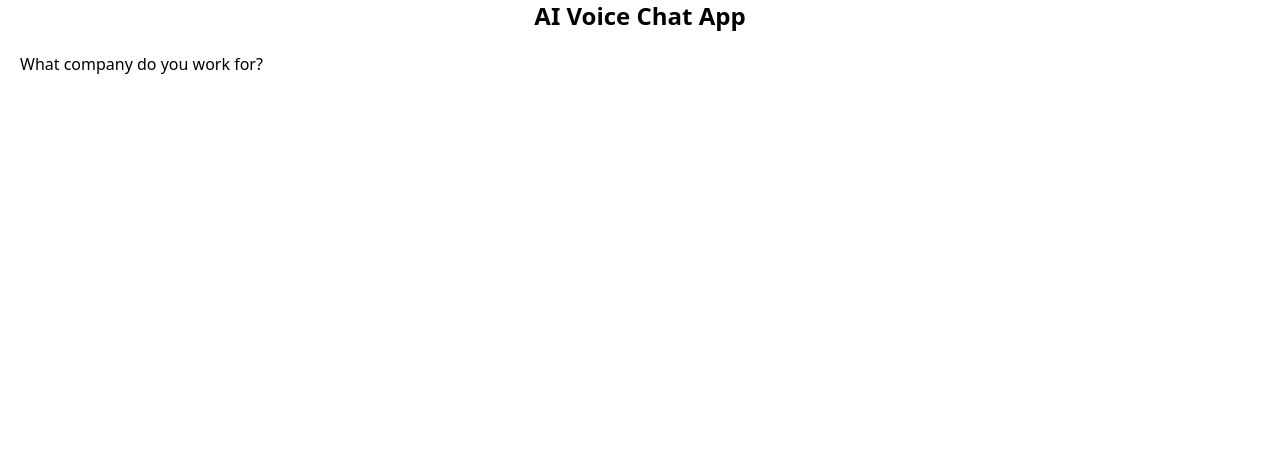
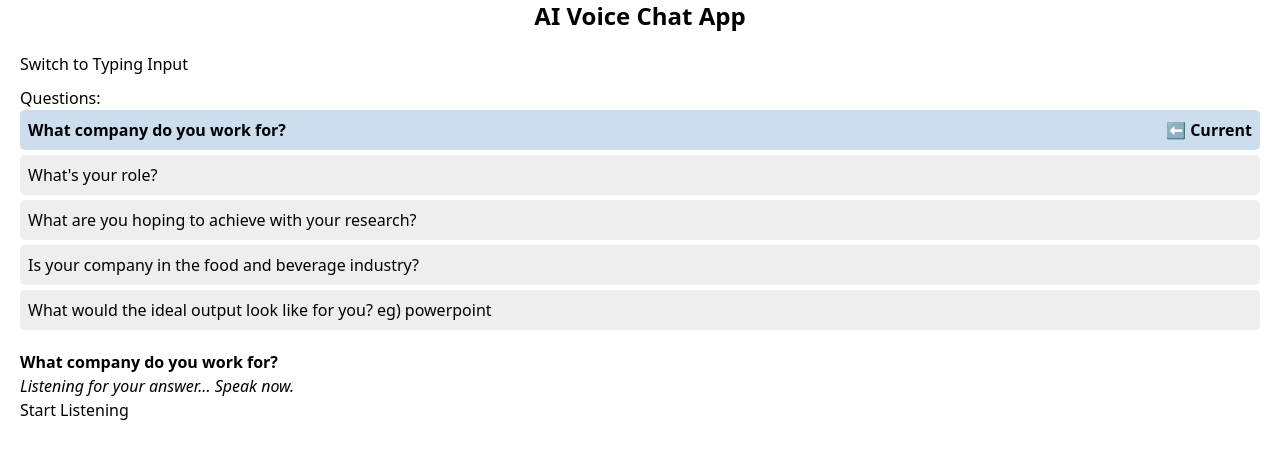
Before and after one commit to vikaschhillar/AI-Onboarding-Voice-Chat, a React (Vite) app: page / in a window 1280 px wide. Both pictures are taken after a click on the button "Start Conversation". Shown: the top 458 px of the page. Built offline with nearby package versions, Linux system fonts and the light colour scheme.

Commit message:
loading page

```diff
--- a/src/components/VoiceAgent.tsx
+++ b/src/components/VoiceAgent.tsx
@@ -17,15 +17,27 @@ export const VoiceAgent: React.FC = () => {
   const [currentPrompt, setCurrentPrompt] = useState("");
   const [transcript, setTranscript] = useState<string[]>([]);
   const [answers, setAnswers] = useState<Record<string, string>>({});
+  const [useVoice, setUseVoice] = useState(true);
+  const [inputValue, setInputValue] = useState("");
+
+  const [loading, setLoading] = useState(false); // Loading during API calls
+  const [saving, setSaving] = useState(false);   // Saving report status
+
   const recognitionRef = useRef<any>(null);
   const waitingForResultRef = useRef(false);
   const currentIndexRef = useRef(index);
   const transcriptRef = useRef<string[]>([]);
   const answersRef = useRef<Record<string, string>>({});
 
-  useEffect(() => { currentIndexRef.current = index; }, [index]);
-  useEffect(() => { transcriptRef.current = transcript; }, [transcript]);
-  useEffect(() => { answersRef.current = answers; }, [answers]);
+  useEffect(() => {
+    currentIndexRef.current = index;
+  }, [index]);
+  useEffect(() => {
+    transcriptRef.current = transcript;
+  }, [transcript]);
+  useEffect(() => {
+    answersRef.current = answers;
+  }, [answers]);
 
   useEffect(() => {
     if (!SpeechRecognition) {
@@ -42,18 +54,21 @@ export const VoiceAgent: React.FC = () => {
       waitingForResultRef.current = false;
       const text = event.results[0][0].transcript;
 
-      setTranscript(prev => {
+      setTranscript((prev) => {
         const updated = [...prev, `User: ${text}`];
         transcriptRef.current = updated;
         return updated;
       });
 
+      setInputValue(text);
       handleUserAnswer(text, currentIndexRef.current);
     };
 
     recognition.onend = () => {
       if (waitingForResultRef.current) {
-        try { recognition.start(); } catch (err) {
+        try {
+          recognition.start();
+        } catch (err) {
           console.warn("Restart failed:", err);
         }
       }
@@ -111,31 +126,27 @@ export const VoiceAgent: React.FC = () => {
     return false;
   };
 
-
   const handleUserAnswer = async (answer: string, currentIndex: number) => {
     if (currentIndex < 0 || currentIndex >= prompts.length) return;
 
     if (isAnswerVague(answer)) {
-      // Speak a clarifying prompt and restart recognition for the same question
       const clarification = "Could you please provide more details?";
-      setTranscript(prev => [...prev, "Agent: " + clarification]);
+      setTranscript((prev) => [...prev, "Agent: " + clarification]);
       await speak(clarification);
-      startRecognition();
+      if (useVoice) startRecognition();
       return; // don't progress index
     }
 
-    setAnswers(prev => {
+    setAnswers((prev) => {
       const updated = { ...prev, [prompts[currentIndex]]: answer };
       answersRef.current = updated;
       return updated;
     });
 
-    // Your existing logic continues here...
     if (currentIndex === 0) {
-      // validation logic...
-      if (currentIndex === 0) {
+      // Show loading during API calls
+      setLoading(true);
       try {
-            // Fetch news about the company
         const newsResponse = await fetch("http://localhost:4567/api/company-news", {
           method: "POST",
           headers: { "Content-Type": "application/json" },
@@ -143,11 +154,13 @@ export const VoiceAgent: React.FC = () => {
         });
         const newsData = await newsResponse.json();
 
-            setAnswers(prev => ({
+        setAnswers((prev) => ({
           ...prev,
-                "Company_News": newsData.articles.map(a => `${a.title} (${a.source})`).join("; ") || "No recent news found."
+          Company_News: newsData.articles
+            .map((a: any) => `${a.title} (${a.source.name || a.source})`)
+            .join("; ") || "No recent news found.",
         }));
-          // Existing industry validation call
+
         const response = await fetch("http://localhost:4567/api/validate-industry", {
           method: "POST",
           headers: { "Content-Type": "application/json" },
@@ -155,7 +168,6 @@ export const VoiceAgent: React.FC = () => {
         });
         const data = await response.json();
 
-          // Also get detailed company summary
         const detailsResponse = await fetch("http://localhost:4567/api/company-details", {
           method: "POST",
           headers: { "Content-Type": "application/json" },
@@ -163,32 +175,31 @@ export const VoiceAgent: React.FC = () => {
         });
         const detailsData = await detailsResponse.json();
 
-          setAnswers(prev => {
+        setAnswers((prev) => {
           const updated = {
             ...prev,
-              "Industry_Confirmed": data.industryMatch ? "Yes" : "No",
-              "Company_Overview": data.companyOverview,
-              "Company_Summary": detailsData.companySummary || "No detailed summary available.",
+            Industry_Confirmed: data.industryMatch ? "Yes" : "No",
+            Company_Overview: data.companyOverview,
+            Company_Summary: detailsData.companySummary || "No detailed summary available.",
           };
           answersRef.current = updated;
           return updated;
         });
       } catch (e) {
         console.error("Company validation or details fetch failed", e);
+      } finally {
+        setLoading(false);
       }
     }
 
-    }
-
-    // Advance to next question
     const nextIndex = currentIndex + 1;
     if (nextIndex < prompts.length) {
       setIndex(nextIndex);
       setCurrentPrompt(prompts[nextIndex]);
+      setInputValue("");
       await speak(prompts[nextIndex]);
-      startRecognition();
+      if (useVoice) startRecognition();
     } else {
-      // End of questions - finalize
       setTimeout(() => {
         setIndex(-1);
         setCurrentPrompt("");
@@ -198,6 +209,21 @@ export const VoiceAgent: React.FC = () => {
     }
   };
 
+  const handleSubmitAnswer = async () => {
+    if (inputValue.trim()) {
+      await handleUserAnswer(inputValue.trim(), index);
+    }
+  };
+
+  const handleEditAnswer = (i: number) => {
+    setIndex(i);
+    setCurrentPrompt(prompts[i]);
+    setInputValue(answers[prompts[i]] || "");
+    if (useVoice) {
+      recognitionRef.current?.stop();
+      waitingForResultRef.current = false;
+    }
+  };
 
   const confirmAndGenerateReport = async () => {
     const confirmed = window.confirm("Do you want to submit the info?");
@@ -205,10 +231,9 @@ export const VoiceAgent: React.FC = () => {
   };
 
   const saveToFile = async () => {
+    setSaving(true);
     const answers = answersRef.current;
     const transcript = transcriptRef.current.join("\n");
-
-    console.log({answers})
 
     const payload = {
       userName: answers["User Name"] || "Unknown User",
@@ -216,8 +241,8 @@ export const VoiceAgent: React.FC = () => {
       role: answers["What's your role?"] || "",
       objective: answers["What are you hoping to achieve with your research?"] || "",
       idealOutput: answers["What would the ideal output look like for you? eg) powerpoint"] || "",
-      industryConfirmed: answers["Industry Confirmed"] || "No",
-      companyOverview: answers["Company Overview"] || "",
+      industryConfirmed: answers["Industry_Confirmed"] || "No",
+      companyOverview: answers["Company_Overview"] || "",
       companySummary: answers["Company_Summary"] || "Something went wrong",
       Company_News: answers["Company_News"],
       transcript,
@@ -235,23 +260,139 @@ export const VoiceAgent: React.FC = () => {
     } catch (error) {
       console.error("Error saving report:", error);
       alert("Failed to save report.");
+    } finally {
+      setSaving(false);
     }
   };
-
 
   const startConversation = async () => {
     setIndex(0);
     setCurrentPrompt(prompts[0]);
+    setInputValue("");
     await speak(prompts[0]);
-    startRecognition();
+    if (useVoice) startRecognition();
   };
 
   return (
     <div style={{ padding: 20 }}>
+      <button onClick={() => setUseVoice((v) => !v)} style={{ marginBottom: 10 }}>
+        Switch to {useVoice ? "Typing" : "Voice"} Input
+      </button>
+
+      {loading && (
+        <div
+          style={{
+            padding: 10,
+            marginBottom: 10,
+            border: "1px solid #0a74da",
+            backgroundColor: "#d0e7ff",
+            borderRadius: 4,
+            color: "#004a9f",
+            fontWeight: "bold",
+          }}
+        >
+          Fetching Data from news api + company summary open ai ...
+        </div>
+      )}
+      {saving && (
+        <div
+          style={{
+            padding: 10,
+            marginBottom: 10,
+            border: "1px solid #2a9d8f",
+            backgroundColor: "#d1f2eb",
+            borderRadius: 4,
+            color: "#087f71",
+            fontWeight: "bold",
+          }}
+        >
+          Saving report to /reports folder in same directory...
+        </div>
+      )}
+
+      <div style={{ marginBottom: 20 }}>
+        <h3>Questions:</h3>
+        <ul style={{ listStyleType: "none", paddingLeft: 0 }}>
+          {prompts.map((q, i) => (
+            <li
+              key={i}
+              onClick={() => handleEditAnswer(i)}
+              style={{
+                cursor: "pointer",
+                marginBottom: 5,
+                padding: 8,
+                borderRadius: 5,
+                backgroundColor: i === index ? "#cde" : "#eee",
+                fontWeight: i === index ? "bold" : "normal",
+                display: "flex",
+                justifyContent: "space-between",
+                alignItems: "center",
+              }}
+              title="Click to edit this answer"
+            >
+              <span>
+                {q}{" "}
+                {answers[q] && (
+                  <em style={{ color: "green", fontWeight: "normal" }}>
+                    - {answers[q].length > 30 ? answers[q].slice(0, 30) + "..." : answers[q]}
+                  </em>
+                )}
+              </span>
+              {i === index && <span>⬅️ Current</span>}
+            </li>
+          ))}
+        </ul>
+      </div>
+
       {index === -1 ? (
-        <button onClick={startConversation}>Start Conversation</button>
+        <button onClick={startConversation} disabled={loading || saving}>
+          Start Conversation
+        </button>
       ) : (
-        <p>{currentPrompt}</p>
+        <>
+          <p style={{ fontWeight: "bold" }}>{currentPrompt}</p>
+
+          {useVoice ? (
+            <div>
+              <p>
+                <em>Listening for your answer... Speak now.</em>
+              </p>
+              <button
+                onClick={() => {
+                  if (recognitionRef.current && waitingForResultRef.current) {
+                    recognitionRef.current.stop();
+                    waitingForResultRef.current = false;
+                  } else {
+                    startRecognition();
+                  }
+                }}
+                disabled={loading || saving}
+              >
+                {waitingForResultRef.current ? "Stop Listening" : "Start Listening"}
+              </button>
+            </div>
+          ) : (
+            <div>
+              <textarea
+                rows={3}
+                style={{ width: "100%", marginBottom: 10 }}
+                value={inputValue}
+                onChange={(e) => setInputValue(e.target.value)}
+                onKeyDown={(e) => {
+                  if (e.key === "Enter" && !e.shiftKey) {
+                    e.preventDefault();
+                    handleSubmitAnswer();
+                  }
+                }}
+                placeholder="Type your answer here..."
+                disabled={loading || saving}
+              />
+              <button onClick={handleSubmitAnswer} disabled={!inputValue.trim() || loading || saving}>
+                Submit Answer
+              </button>
+            </div>
+          )}
+        </>
       )}
     </div>
   );
```
Lines whose indentation alone changed are shown as unchanged.
